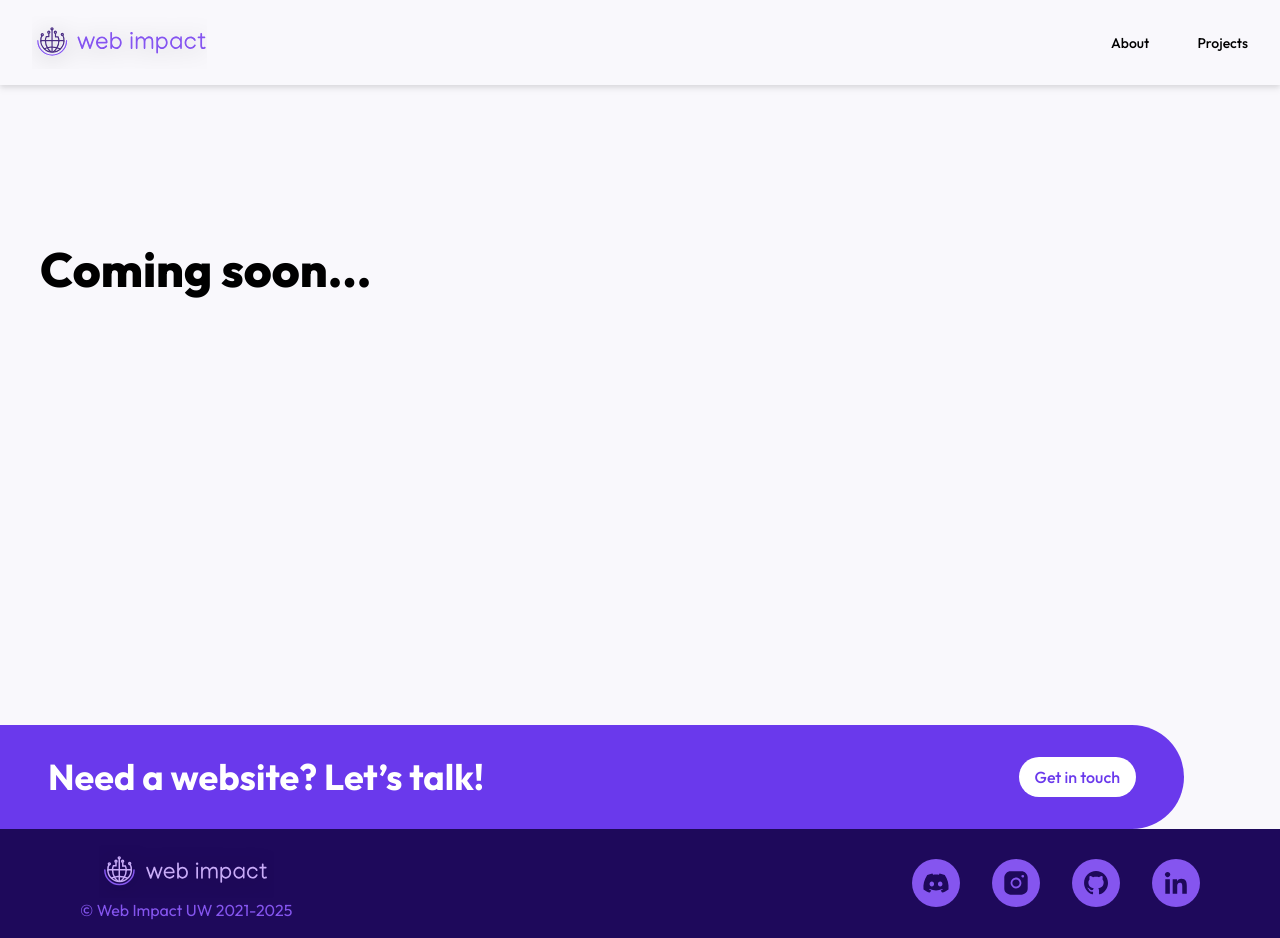
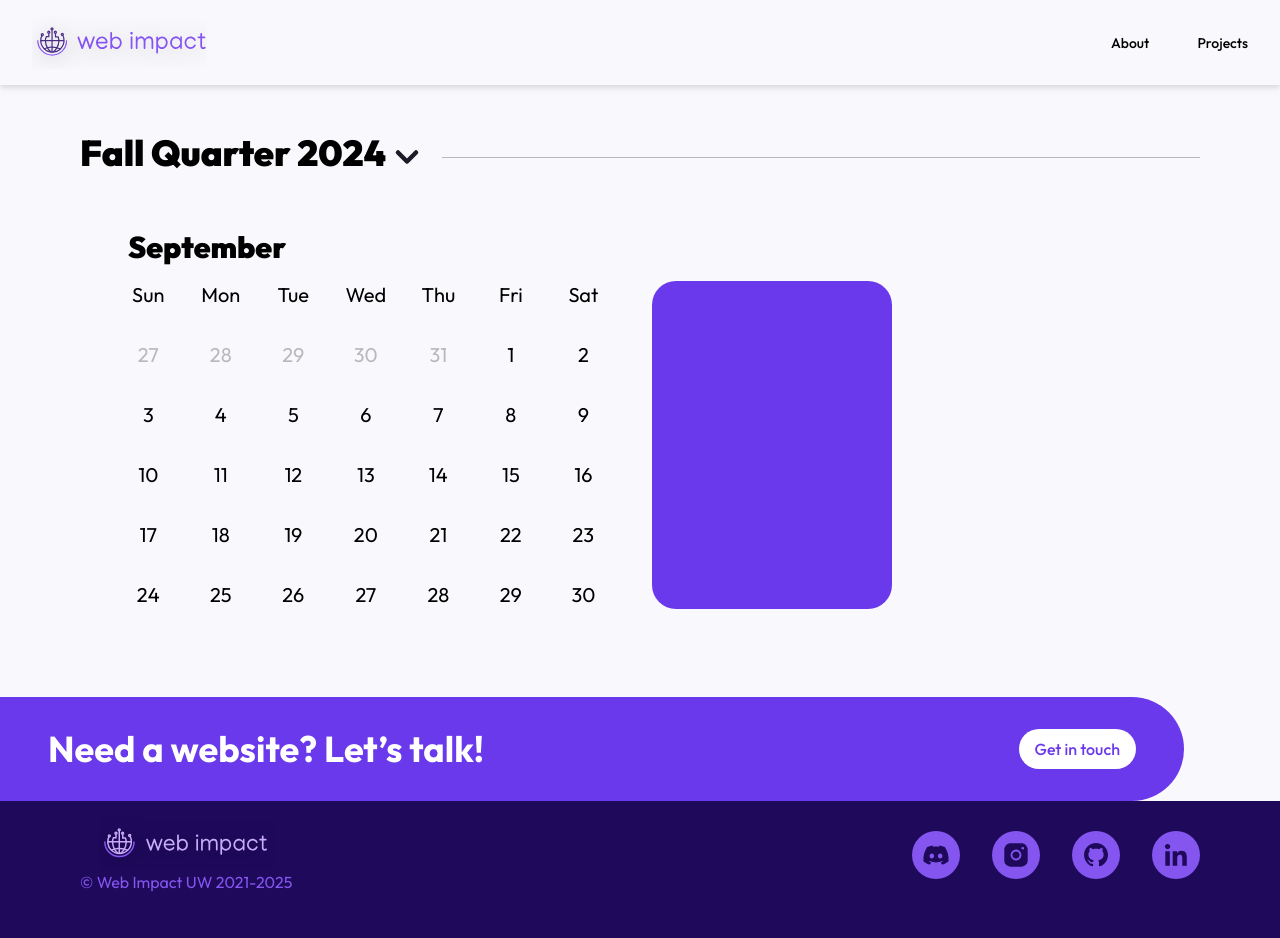
Before and after one commit to webimpactuw/club-website, a Next.js app: page /calendar in a window 1280 px wide. After the commit the page ends 910 px from the top, so only its background shows below. Built offline with nearby package versions, Linux system fonts and the light colour scheme.

Commit message:
add sample calendar layout

```diff
--- a/app/calendar/page.js
+++ b/app/calendar/page.js
@@ -2,6 +2,8 @@
 // import Container from "../components/Container";
 // import PageHeader from "../components/PageHeader";
 // import Week from "../components/Week";
+
+import DateList from "../components/DateList";
 
 // // To fix bug where data is not immediately updated from Sanity
 // export const revalidate = 60;
@@ -47,8 +49,8 @@
 
 export default function About() {
   return (
-    <div className="max-w-[96rem] mx-auto px-10 py-40 h-[40rem]">
-      <h1 className="text-5xl font-extrabold mb-10">Coming soon...</h1>
+    <div className="max-w-[96rem] mx-auto relative flex flex-col gap-6 md:gap-12 p-6 md:pt-12 md:px-20">
+      <DateList title="Fall Quarter 2024" projects={[]} show={true} />
     </div>
   );
 }
--- /dev/null
+++ b/app/components/DateList.js
@@ -0,0 +1,62 @@
+"use client";
+
+import { useState } from "react";
+
+export default function DateList({ title, events, show }) {
+  const [open, setOpen] = useState(show);
+
+  const titles = ["Sun", "Mon", "Tue", "Wed", "Thu", "Fri", "Sat"]
+  const datesPrevious = Array.from({ length: 5 }, (_, i) => i + 27);
+  const datesCurrent = Array.from({ length: 30 }, (_, i) => i + 1);
+
+  return (
+    <>
+      <div className="flex flex-row items-center h-12">
+        <button
+          className="flex transition-opacity md:hover:opacity-50"
+          onClick={() => setOpen(!open)}
+        >
+          <p className="text-4xl font-black">{title}</p>
+          {open ? (
+            <img
+              src="/chevron-down.svg"
+              width={12}
+              height={12}
+              alt={"chevron down"}
+              className="w-12 h-12"
+            />
+          ) : (
+            <img
+              src="/chevron-right.svg"
+              width={12}
+              height={12}
+              alt={"chevron down"}
+              className="w-12 h-12"
+            />
+          )}
+        </button>
+        <hr className="flex-1 h-px my-auto ml-2 bg-grayDark opacity-25" />
+      </div>
+
+      {open && (
+        <div className="space-y-4 h-auto mb-4 px-0 lg:px-12 gap-8 lg:gap-12 pb-12">
+          <p className="text-3xl font-black w-full">September</p>
+          <div className="flex flex-col md:flex-row gap-8 lg:gap-12 items-stretch">
+            <div className="grid grid-cols-7 gap-8 text-xl text-center">
+              {titles.map(e =>
+                <p>{e}</p>
+              )}
+              {datesPrevious.map(e =>
+                <p className="opacity-25">{e}</p>
+              )}
+              {datesCurrent.map(e =>
+                <p>{e}</p>
+              )}
+            </div>
+            <div className="bg-secondary w-full md:w-60 shrink-0 rounded-3xl"></div>
+          </div>
+        </div>
+      )}
+    </>
+  );
+}
--- a/app/components/Week.js
+++ /dev/null
@@ -1,12 +0,0 @@
-export default function Week({ weeknum, date, workshop, topic, bold }) {
-  let styling = "grid grid-cols-4 gap-4 text-left p-0 md:p-4";
-  styling = bold ? (styling += " font-bold text-xl") : styling;
-  return (
-    <ul className={styling}>
-      <li>{weeknum}</li>
-      <li>{date}</li>
-      <li>{workshop}</li>
-      <li>{topic}</li>
-    </ul>
-  );
-}
--- a/app/projects/[project]/page.js
+++ b/app/projects/[project]/page.js
@@ -1,7 +1,6 @@
 import { tagColors } from "@/app/components/ProjectCard";
 import { client } from "@/sanity/lib/client";
 import { urlForImage } from "@/sanity/lib/image";
-import { tryGetImageDimensions } from "@sanity/asset-utils";
 import Image from "next/image";
 import { redirect } from "next/navigation";
 
```
